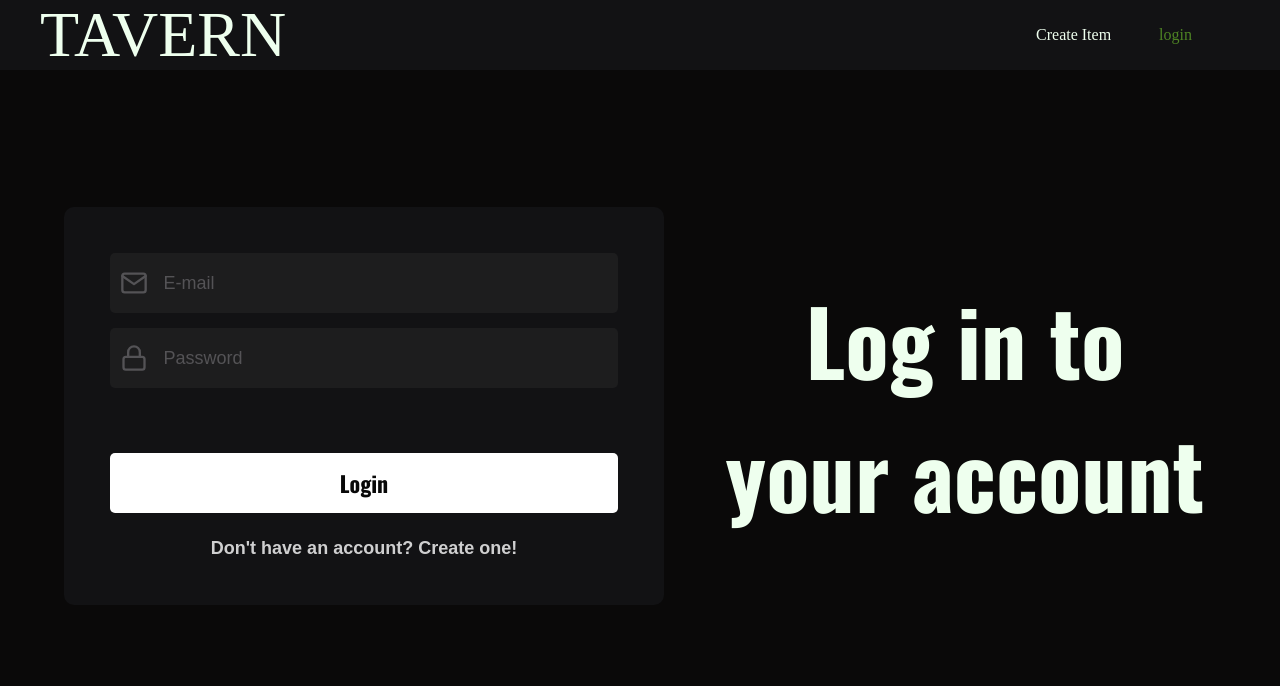
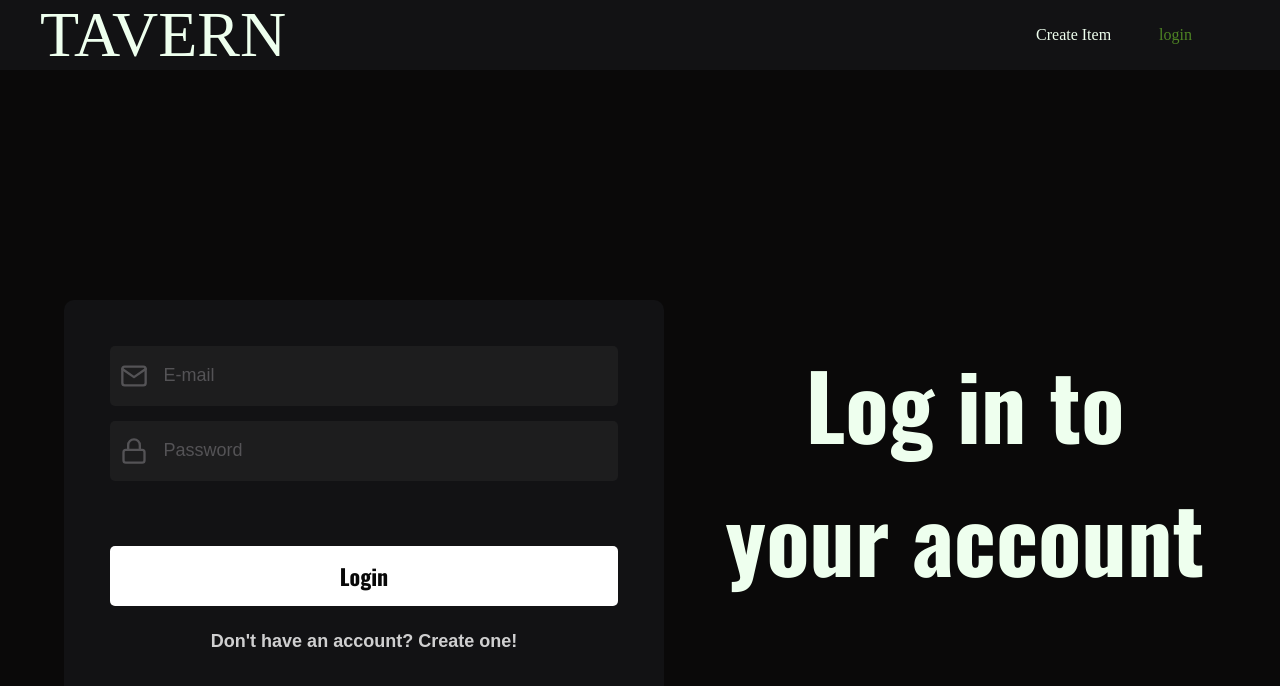
Before and after one commit to ladeira1/tavern, a React (Create React App) app: page /login in a window 1280 px wide. Shown: the top 686 px of the page. Built offline with nearby package versions, Linux system fonts and the light colour scheme; no server answers; a web font is replaced by a local one.

Commit message:
fix content breaking out of createItem form

```diff
--- a/src/pages/CreateItem/index.tsx
+++ b/src/pages/CreateItem/index.tsx
@@ -71,6 +71,7 @@ const CreateItem: React.FC = () => {
       type,
       image,
     );
+    // eslint-disable-next-line no-console
     console.log(result);
 
     setLoading(false);
--- a/src/pages/CreateItem/styles.ts
+++ b/src/pages/CreateItem/styles.ts
@@ -9,6 +9,9 @@ export const Content = styled.section`
   flex-direction: column;
   align-items: center;
   max-width: 1200px;
+  overflow-y: auto;
+  height: 100%;
+  margin-bottom: 10px;
 
   @media screen and (min-width: 1080px) {
     flex-direction: row;
@@ -40,6 +43,7 @@ export const ImageLabel = styled.label<{ hasImage: boolean }>`
 export const ImageContainer = styled.div`
   position: relative;
   width: 100%;
+  max-height: 400px;
   background: ${colors.textInput};
   display: flex;
   justify-content: center;
--- a/src/shared/styles/formStyles.ts
+++ b/src/shared/styles/formStyles.ts
@@ -19,7 +19,7 @@ export const Container = styled.div`
   width: 100%;
   display: flex;
   flex-direction: column;
-  overflow-y: hidden;
+  /* overflow-y: hidden; */
 `;
 export const Wrapper = styled.div`
   width: 100vw;
@@ -28,7 +28,7 @@ export const Wrapper = styled.div`
   display: flex;
   justify-content: center;
   align-items: center;
-  margin: 0 auto;
+  margin: 8vh auto 0 auto;
 
   @media screen and (min-height: 800px) {
     padding-top: 5vh;
@@ -57,7 +57,8 @@ export const Form = styled.form`
   flex-direction: column;
   padding: 4%;
   width: 100%;
-  max-height: 70vh;
+  max-height: 79vh;
+  margin-top: 5%;
 
   @media screen and (min-width: 620px) {
     width: 90%;
@@ -134,8 +135,8 @@ export const Title = styled.h1`
   font-family: 'Oswald', sans-serif;
   font-size: 34px;
   text-align: center;
-  margin-bottom: 20px;
   max-height: 10%;
+  min-height: 10%;
   z-index: 10;
 
   @media screen and (min-width: 370px) {
```
Also changed, not shown: 1 other file (tests, documents, lock files or other folders).
